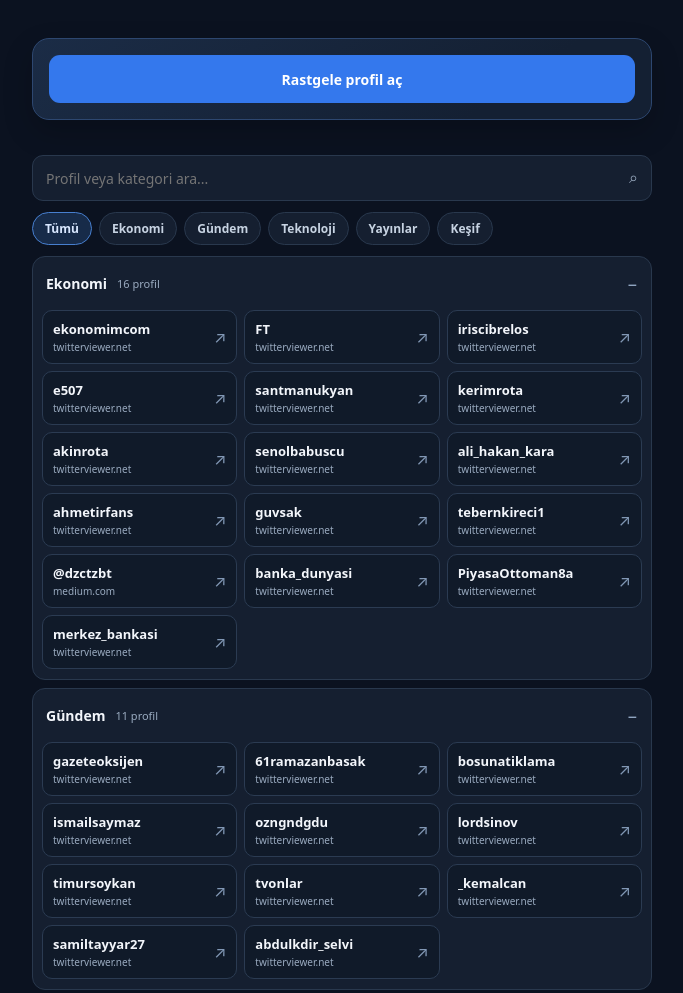
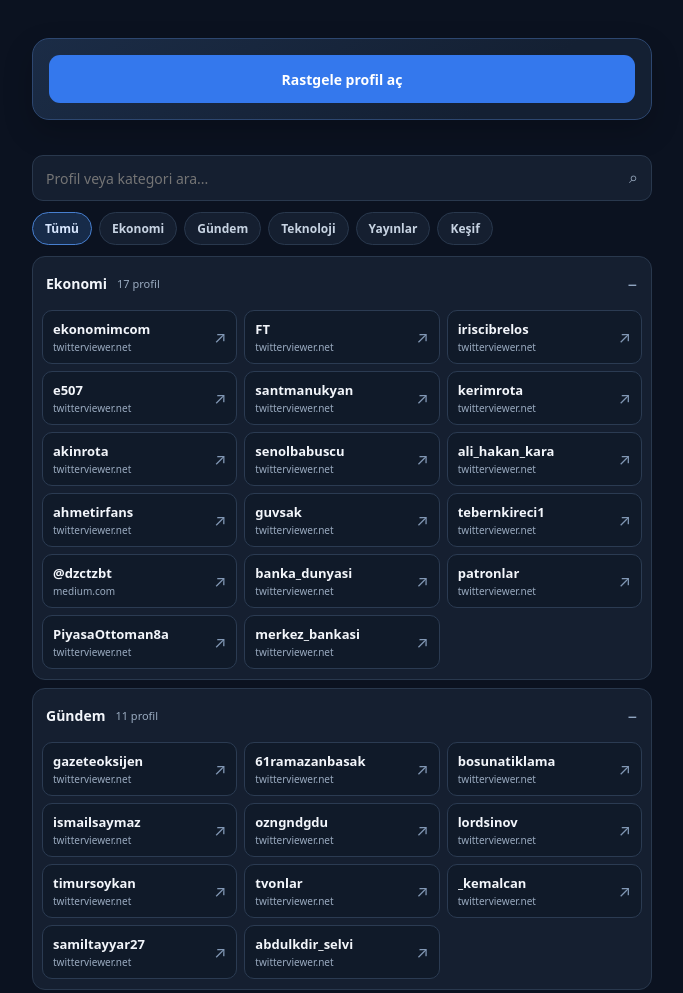
Before and after one commit to onurxxxx/random_homepage, a plain HTML site: page index.html in a window 1280 px wide. Shown: the top 993 px of the page, without its empty margins (298-981 px from the left). Drawn offline with Linux system fonts and the light colour scheme.

Commit message:
Update index.html

```diff
--- a/index.html
+++ b/index.html
@@ -110,6 +110,7 @@ const sites=[
 
 {url:"https://twitterviewer.net/bosunatiklama",weight:6},
 {url:"https://twitterviewer.net/banka_dunyasi",weight:9},
+{url:"https://twitterviewer.net/patronlar",weight:9},
 {url:"https://twitterviewer.net/PiyasaOttoman8a",weight:7},
 {url:"https://twitterviewer.net/gurkaynakgonenc",weight:7},
 {url:"https://twitterviewer.net/mserdark",weight:5},
@@ -140,7 +141,7 @@ const categories = [
   {id:"ekonomi", name:"Ekonomi", handles:[
     "ekonomimcom","FT","iriscibrelos","e507","santmanukyan","kerimrota","akinrota",
     "senolbabuscu","ali_hakan_kara","ahmetirfans",
-    "guvsak","tebernkireci1","banka_dunyasi",
+    "guvsak","tebernkireci1","banka_dunyasi","patronlar",
     "PiyasaOttoman8a","merkez_bankasi","@dzctzbt"
   ]},
   {id:"haber", name:"Gündem", handles:[
```
